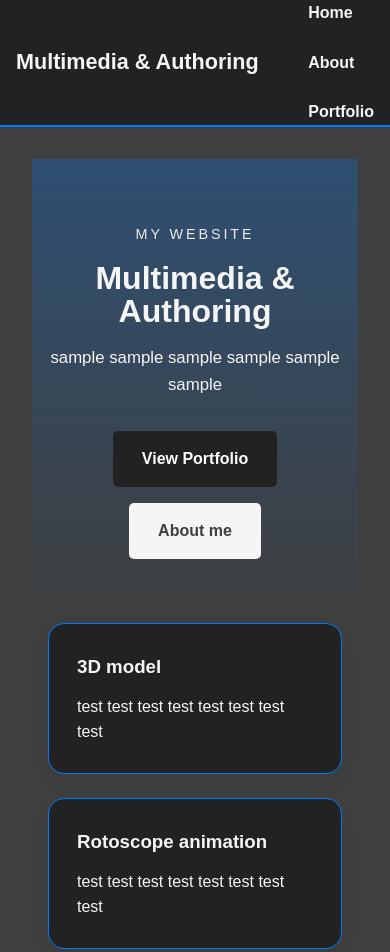
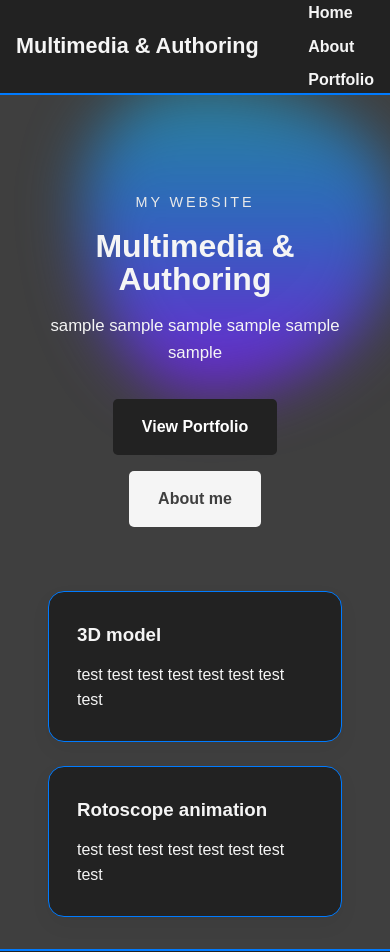
Before and after one commit to Cid437/Multimedia-Authoring-Website, a plain HTML site: page index.html in a window 390 px wide. Shown: the top 952 px of the page. Drawn offline with Linux system fonts and the light colour scheme.

Commit message:
cricle design

```diff
--- a/index.html
+++ b/index.html
@@ -23,6 +23,7 @@
 <main>
     <section class="hero">
         <div class="container hero-content">
+            <div class="circle"></div>
             <p class="eyebrow">My website</p>
             <h1>Multimedia & Authoring</h1>
             <p class="hero-text">sample sample sample sample sample sample</p>
--- a/layouts/style.css
+++ b/layouts/style.css
@@ -71,11 +71,10 @@ footer {
 }
 
 .site-nav a:hover {
-    color: var(--neutral-light);
+    color: var(--accent);
 }
 
 .hero {
-    background: linear-gradient(180deg, rgba(0, 123, 255, 0.267) 0%, var(--neutral-dark) 100%);
     padding: 4rem 0;
 }
 
@@ -114,6 +113,60 @@ footer {
     gap: 1rem;
 }
 
+.circle {
+    position: absolute; /* take it out of normal flow */
+    top: -100px;        /* adjust placement */
+    transform: translateX(-50%); /* true centering */
+    width: 600px;
+    aspect-ratio: 1/1;
+    background: linear-gradient(
+        rgba(20, 202, 238, 0.5) 0%,
+        rgba(41, 116, 221, 0.8) 40%,
+        rgba(126, 26, 247, 0.8) 100%
+    );
+    border-radius: 30% 70% 70% 30% / 30% 40% 70% 70%;
+    filter: blur(50px);
+    z-index: -1;
+    animation: rotateShape 11s linear infinite,
+               moveShape 13s ease-in-out infinite,
+               changeShape 15s ease-in-out infinite;
+}
+
+@media (max-width: 1024px) {
+    .circle {
+        width: 60vw;   /* slightly larger relative to screen */
+        filter: blur(40px);
+    }
+}
+
+@media (max-width: 600px) {
+    .circle {
+        width: 80vw;   /* fills more of the narrow screen */
+        top: -50px;    /* reduce vertical offset */
+        filter: blur(30px); /* softer glow */
+    }
+}
+
+@keyframes rotateShape {
+    0% { transform: rotate(0deg); }
+    100% { transform: rotate(360deg); }
+}
+
+@keyframes moveShape {
+    0%, 100% { transform: translate(20%, 0); }
+    25% { transform: translate(0%, 10vh); }
+    50% { transform: translate(20%, 20vh); }
+    75% { transform: translate(40%, 30vh); }
+}
+
+@keyframes changeShape {
+    0%, 100% { border-radius: 30% 70% 70% 30% / 30% 40% 70% 70%; }
+    20% { border-radius: 40% 65% 50% 50% / 40% 35% 35% 65%; }
+    40% { border-radius: 35% 65% 65% 35% / 35% 40% 60% 60%; }
+    60% { border-radius: 40% 65% 50% 50% / 30% 30% 70% 75%; }
+    80% { border-radius: 40% 60% 40% 60% / 50% 50% 70% 60%; }
+}
+
 .btn {
     display: inline-block;
     padding: 0.95rem 1.8rem;
@@ -132,9 +185,17 @@ footer {
     color: #fff;
 }
 
+.btn-primary:hover {
+    background-color: var(--accent);
+}
+
 .btn-secondary {
     background-color: var(--neutral-light);
     color: var(--neutral-dark);
+}
+
+.btn-secondary:hover {
+    background-color: var(--bright);
 }
 
 .featured-cards {
@@ -256,7 +317,7 @@ footer {
 }
 
 @media (max-width: 768px) {
-    header nav {
+    .site-nav {
         flex-direction: column;
         gap: 0.5rem;
     }
```
